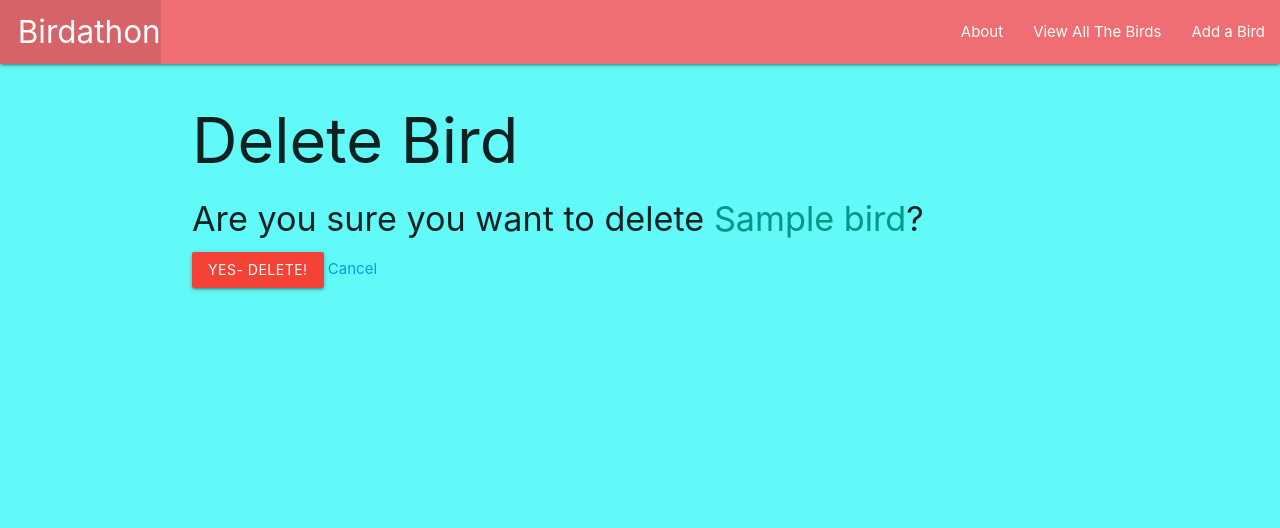
After one commit to kelseyn12/Birdathon, a Django app: page /birds/1/delete/ in a window 1280 px wide. The commit adds this page. Shown: the top 528 px of the page. Run offline with Django 4.2, Linux system fonts and the light colour scheme; tables that the repository leaves empty hold one stand-in row (values such as "Sample post").

Commit message:
added full functioning edit and delete buttons

```diff
--- /dev/null
+++ b/main_app/templates/main_app/bird_confirm_delete.html
@@ -0,0 +1,14 @@
+{% extends 'base.html' %} {% block content %}
+<h1>Delete Bird</h1>
+
+<h4>
+    Are you sure you want to delete
+    <span class="teal-text">{{ object.name }}</span>?
+</h4>
+
+<form action="" method="POST">
+    {% csrf_token %}
+    <input type="submit" value="Yes- Delete!" class="btn red" />
+    <a href="{% url 'detail' bird.id %}">Cancel</a>
+</form>
+{% endblock %}
--- a/main_app/templates/main_app/bird_form.html
+++ b/main_app/templates/main_app/bird_form.html
@@ -1,5 +1,9 @@
 {% extends 'base.html' %} {% block content %}
-
+{% if object %}
+<h1>Edit <span class="teal-text">{{object.name}}</span></h1>
+{% else %}
+<h1>Add Bird</h1>
+{% endif %}
 <form action="" method="post">
     {% csrf_token %}
     <table id="addFormTable">
```
